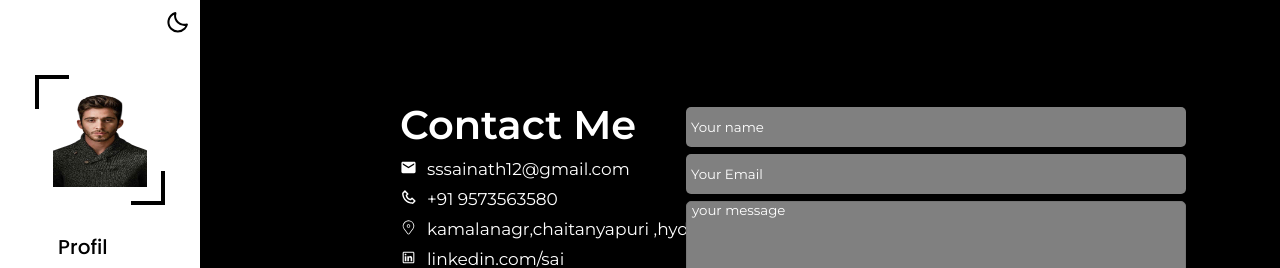
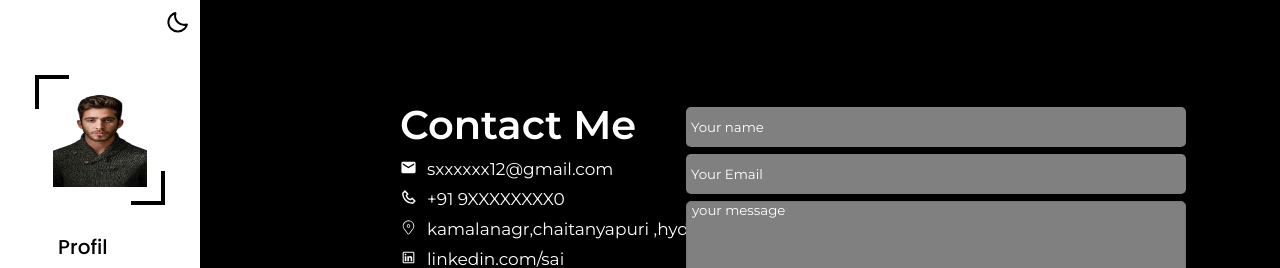
Before and after one commit to SAI-S12/portfolio, a React (Vite) app: page /contact in a window 1280 px wide. Shown: the top 268 px of the page. Built offline with nearby package versions, Linux system fonts and the light colour scheme; a web font is replaced by a local one.

Commit message:
final commit

```diff
--- a/src/Components/Contact/Contact.jsx
+++ b/src/Components/Contact/Contact.jsx
@@ -12,8 +12,8 @@ const Contact = ({isOn}) => {
       <div className="c2">
         <div className="c3">
            <h2> Contact me</h2>
-           <p><MdEmail/>sssainath12@gmail.com</p>
-           <p><BiPhone/>+91 9573563580</p>
+           <p><MdEmail/>sxxxxxx12@gmail.com</p>
+           <p><BiPhone/>+91 9XXXXXXXX0</p>
            <p><CiLocationOn/>kamalanagr,chaitanyapuri ,hyderabad </p>
            <p><LiaLinkedin/>linkedin.com/sai</p>
            <p><DiGithub/>github/.com/SAI-S12</p>
```
